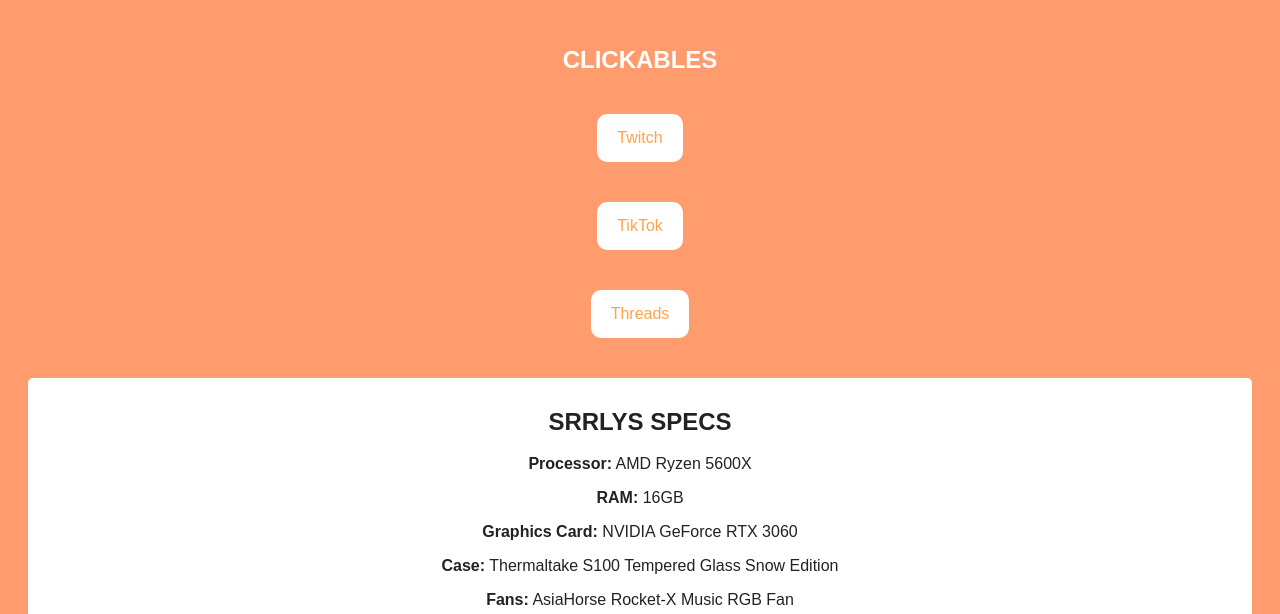
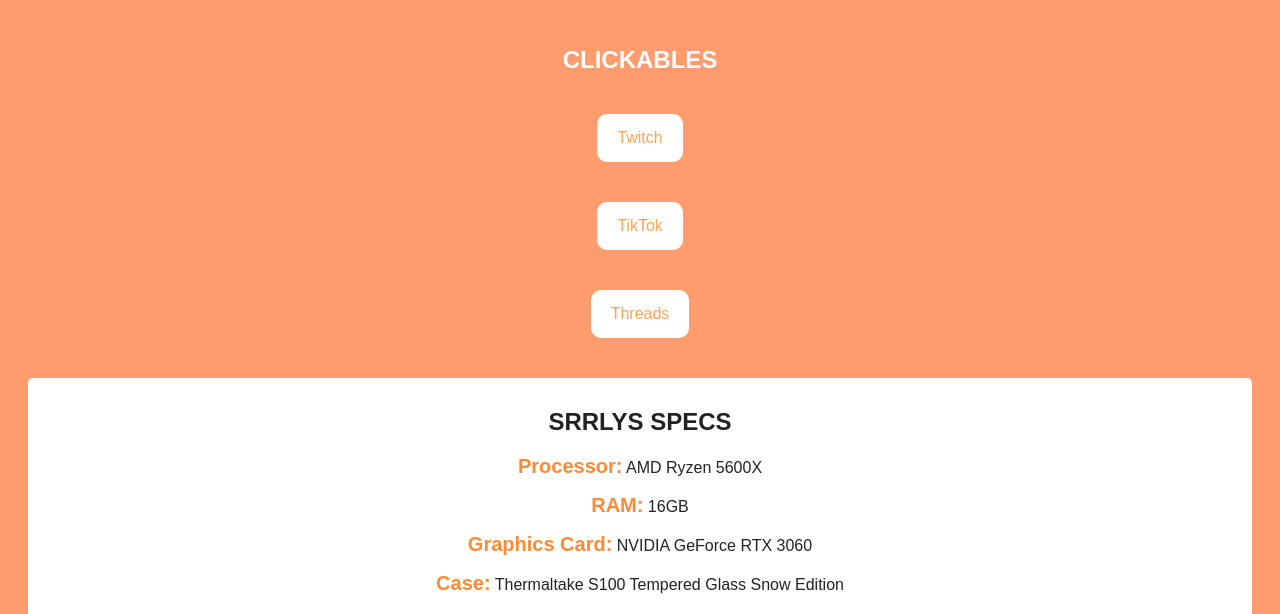
Before and after one commit to WhitneyL808/linktree-ChatGPT, a plain HTML site: page index.html in a window 1280 px wide. Shown: the part 176-790 px from the top of the page. Drawn offline with Linux system fonts and the light colour scheme.

Commit message:
styling strong in css

```diff
--- a/style.css
+++ b/style.css
@@ -5,15 +5,28 @@
     text-align: center;
     padding: 20px;
 }
+
 h1 {
     color: white;
     font-size: 70px;
 }
+
 .link-container {
     display: flex;
     flex-direction: column;
     align-items: center;
 }
+
+strong{
+
+    color: #ff8a33;
+    font-size: 20px;
+    font-weight: bold;
+    margin-top: 20px;
+    margin-bottom: 20px;
+    text-align: center;
+}
+
 .link-item {
     margin: 20px 0;
     padding: 15px 20px;
@@ -23,10 +36,12 @@
     text-decoration: none;
     transition: background-color 0.3s;
 }
+
 .link-item:hover {
     background-color: #ff8a33; /* Lighter Orange */
     color: white;
 }
+
 .computer-details {
     margin-top: 20px;
     background-color: #fff; /* White */
```
